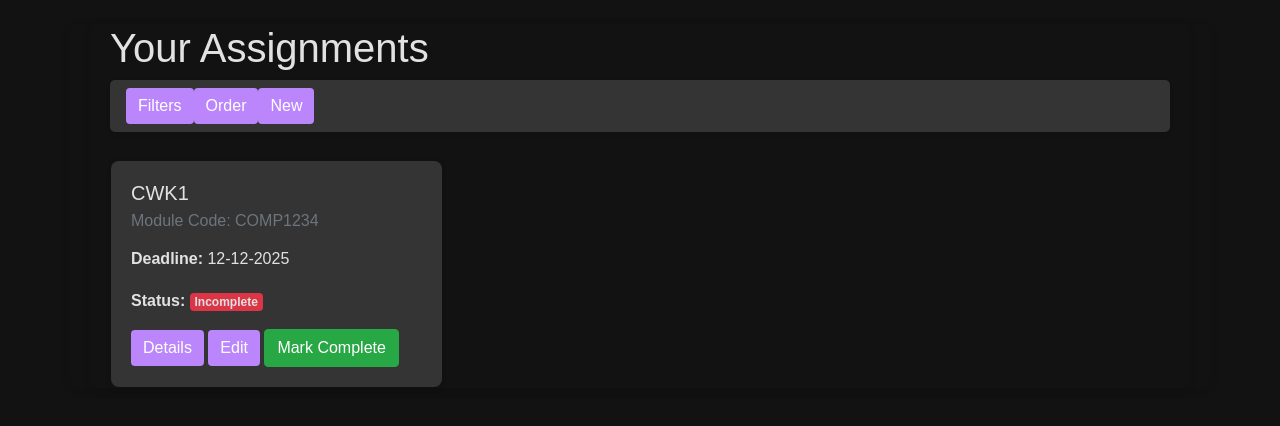
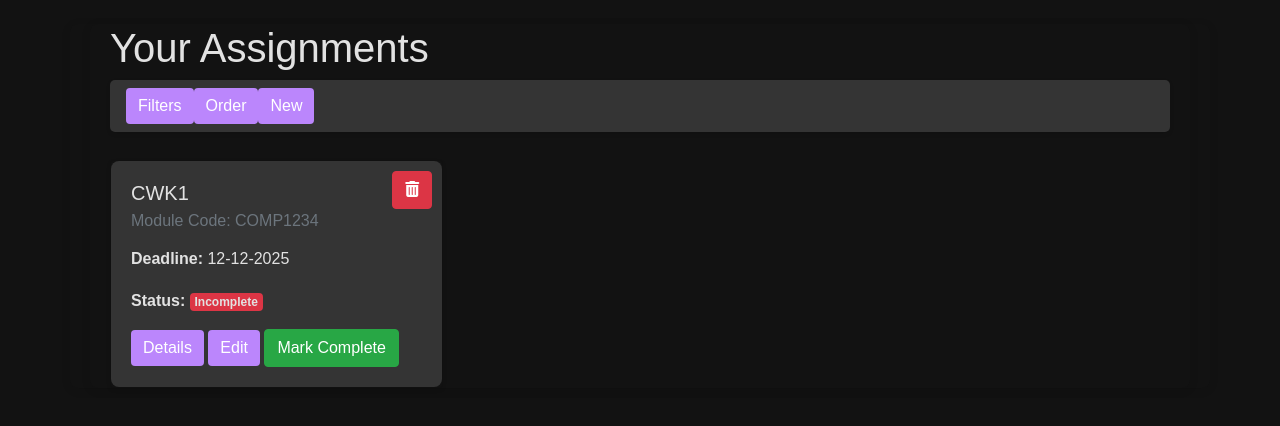
Before and after one commit to noahdavis05/WebAppDevCWK1, a Flask app: page / in a window 1280 px wide. Shown: the part 60-486 px from the top of the page. Run offline with Flask 3, Linux system fonts and the light colour scheme; some libraries are stand-ins or nearby versions.

Commit message:
Added a button to delete a task from the db

```diff
--- a/main/app/static/homeStyles.css
+++ b/main/app/static/homeStyles.css
@@ -160,3 +160,27 @@ body {
     color: #e2e2e2; /* Gray color for the text */
     font-weight: bold; /* Make the text bold */
 }
+
+/* Positioning the delete button in the top-right corner */
+.assignment-card {
+    position: relative; /* Necessary for the absolute positioning of the button */
+}
+
+.delete-btn {
+    position: absolute;
+    top: 10px;
+    right: 10px;
+    background-color: transparent; /* Keeps background transparent */
+    border: none; /* No border */
+    color: red; /* Color of the icon */
+    font-size: 20px; /* Icon size */
+    width: auto; /* Ensures it doesn’t expand */
+    height: auto; /* Ensures height is not expanded */
+    padding: 0; /* Removes padding to keep size fixed */
+    line-height: normal; /* Ensures line-height doesn't affect size */
+}
+
+.delete-btn:hover {
+    color: darkred; /* Darker red on hover */
+    cursor: pointer; /* Pointer on hover */
+}
--- a/main/app/templates/homePage.html
+++ b/main/app/templates/homePage.html
@@ -2,6 +2,7 @@
 
 {% block head%}
 <link rel="stylesheet" href="../static/homeStyles.css">
+<link href="https://cdnjs.cloudflare.com/ajax/libs/font-awesome/6.0.0-beta3/css/all.min.css" rel="stylesheet">
 {% endblock %}
 
 {% block content %}
@@ -81,7 +82,11 @@
 
     <!-- Assignment Cards -->
     <div class="row d-flex">
-        <div class="card-body" id="no-tasks-message" style="display: none;">No tasks matching current filters.</div>
+        {% if assignments | length > 0 %}
+            <div class="card-body" id="no-tasks-message" style="display: none;">No tasks matching current filters.</div>
+        {% endif %}
+
+
 
         {% for assignment in assignments %}
         <div class="col-md-4 assignment-card" data-status="{{ 'completed' if assignment.is_completed else 'incomplete' }}" data-module-code="{{ assignment.module_code }}" data-title="{{ assignment.title | lower }}">
@@ -108,11 +113,18 @@
                             <button type="submit" class="btn btn-success">Mark Complete</button>
                         {% endif %}
                     </form>
+                    <form action="/delete-assignment/{{ assignment.id }}" method="POST" style="display:inline;" onsubmit="return confirm('Are you sure you want to delete this task? This cannot be undone!');">
+                        <input type="hidden" name="csrf_token" value="{{ csrf_token }}">
+                        <button type="submit" class="btn btn-danger delete-btn"><i class="fas fa-trash-alt"></i></button>
+                    </form>
+
                 </div>
             </div>
         </div>
         {% else %}
-        <p>No assignments available yet!</p>
+
+            <div class="card-body" id="no-tasks-message" style="display: none;">You have no assignments!</div>
+
         {% endfor %}
     </div>
 </div>
--- a/main/app/views.py
+++ b/main/app/views.py
@@ -32,6 +32,18 @@ def toggle_complete(assignment_id):
     # commit the changes and return back to homepage
     db.session.commit()
     return redirect("/")
+
+@app.route('/delete-assignment/<int:assignment_id>', methods=['POST'])
+def delete_assignment(assignment_id):
+    # Query the assignment by its ID
+    assignment = Assignment.query.get_or_404(assignment_id)
+
+    # Delete the assignment from the database
+    db.session.delete(assignment)
+    db.session.commit()
+
+    # Redirect to the homepage after deletion
+    return redirect(url_for('index'))
 
 
 @app.route('/add-assignment', methods=['GET', 'POST'])
```
Also changed, not shown: main/app.db.
